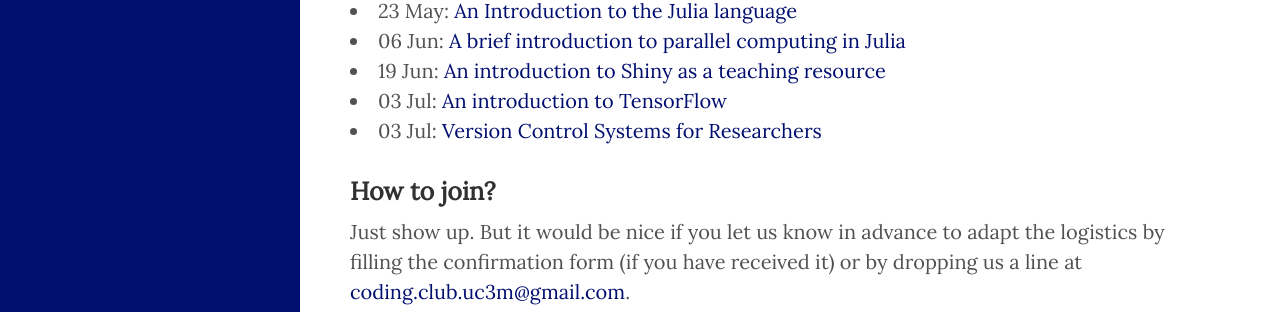
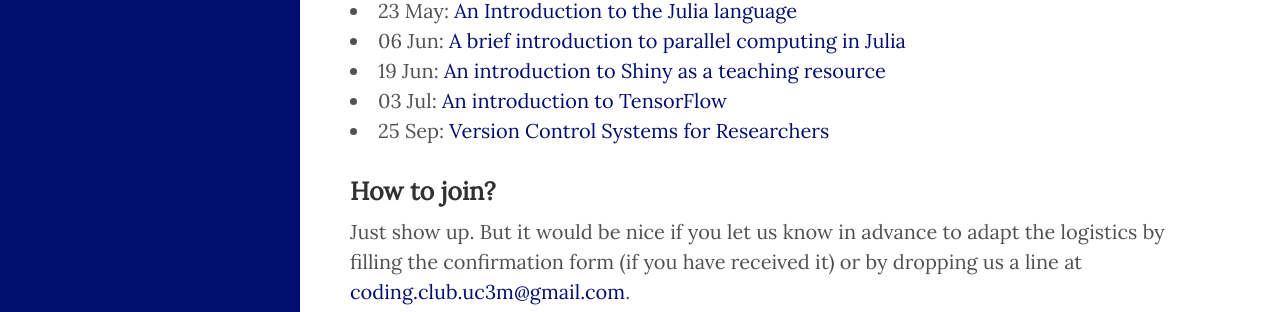
Before and after one commit to CodingClubUC3M/codingclubuc3m.github.io, a Jekyll site: the page built from index.md, in a window 1280 px wide and 1229 px high. Shown: the part 722-1034 px from the top of the window. Built offline with Jekyll 4.4.1, drawn with Linux system fonts in a browser that asks for light colours; comment, search, counter and statistics services are not loaded.

Commit message:
add post

```diff
--- a/_posts/2018-09-25-Version-control-systems.md
+++ b/_posts/2018-09-25-Version-control-systems.md
@@ -3,7 +3,7 @@
 comments:  true
 title: "Version Control Systems for Researchers"
 author: Pedro Vicente Gómez
-date: 2018-07-03
+date: 2018-09-25
 published: true
 visible: true
 categories: [git, github]
```
